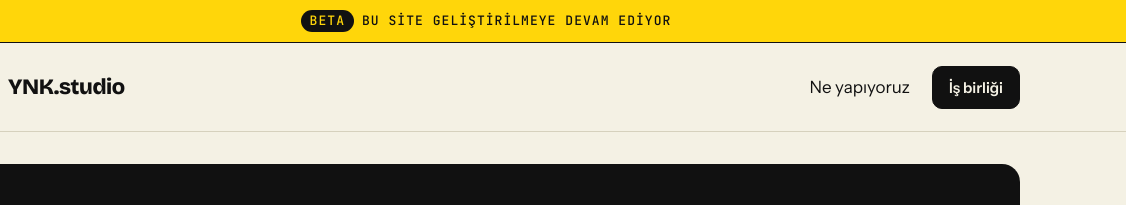
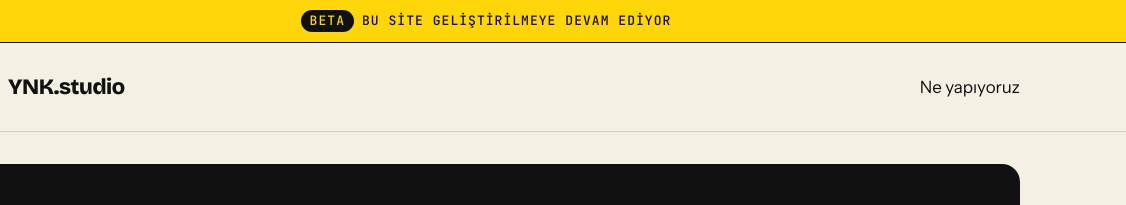
Before and after one commit to omererkmen/ynl-studio, a plain HTML site: page index.html in a window 1280 px wide. Shown: the top 205 px of the page, 154-1280 px from the left. Drawn offline with nearby package versions, Linux system fonts and the light colour scheme; no server answers; a script that the page names is missing.

Commit message:
Üst menüden İş birliği düğmesini kaldır
Co-Authored-By: Claude Fable 5.2 <noreply@anthropic.com>
Claude-Session: https://claude.ai/code/session_012P34dYhs2BERfK9fiygNjv

```diff
--- a/index.html
+++ b/index.html
@@ -180,7 +180,6 @@ footer{padding:36px 0 44px}
       <a href="#ne-yapiyoruz">Ne yapıyoruz</a>
       <a href="#icerikler" data-nav="icerikler" hidden>İçerikler</a>
       <a href="#ekip" data-nav="ekip" hidden>Ekip</a>
-      <a class="btn" href="#is-birligi">İş birliği</a>
     </nav>
   </div>
 </header>
```
